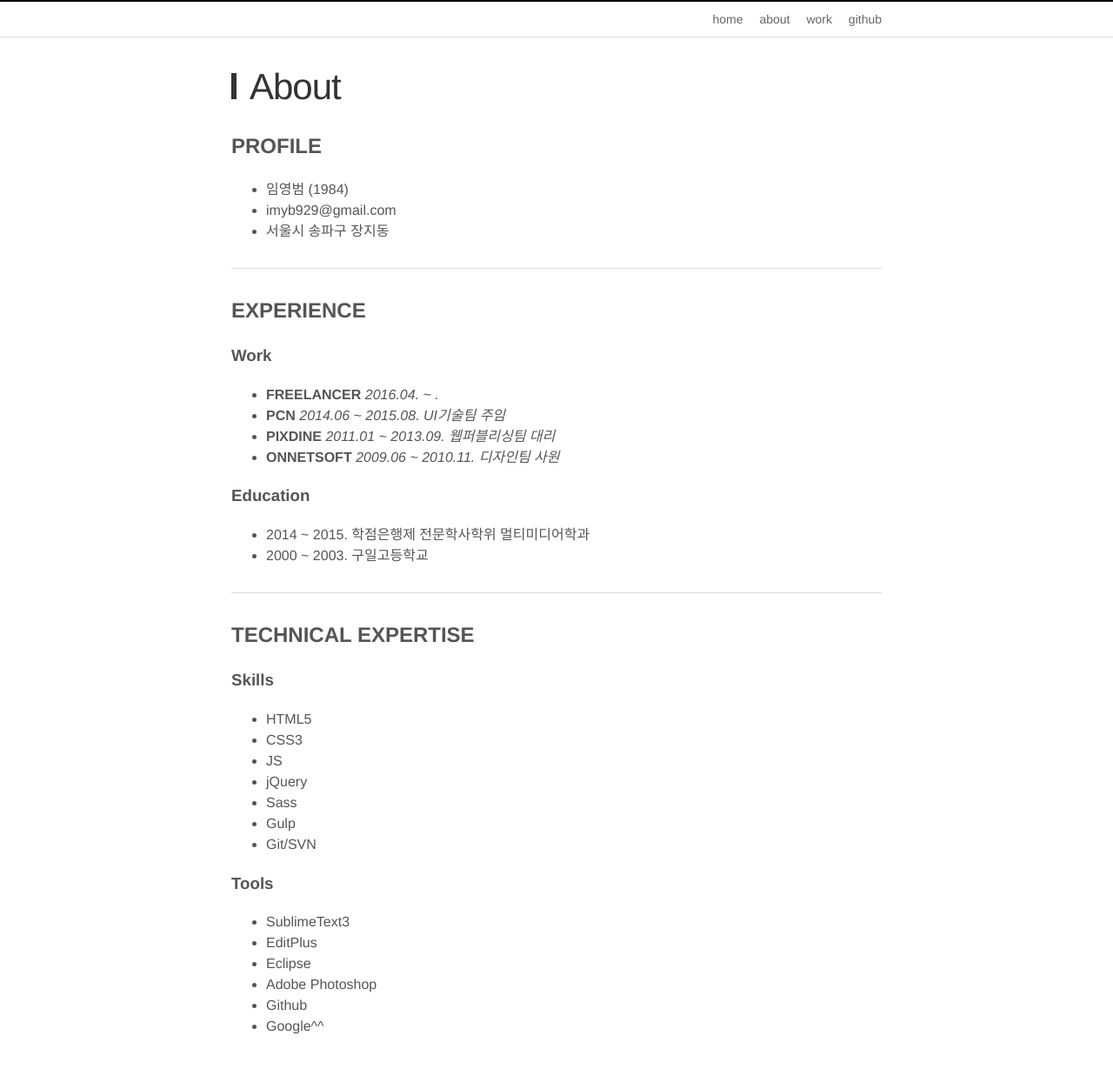
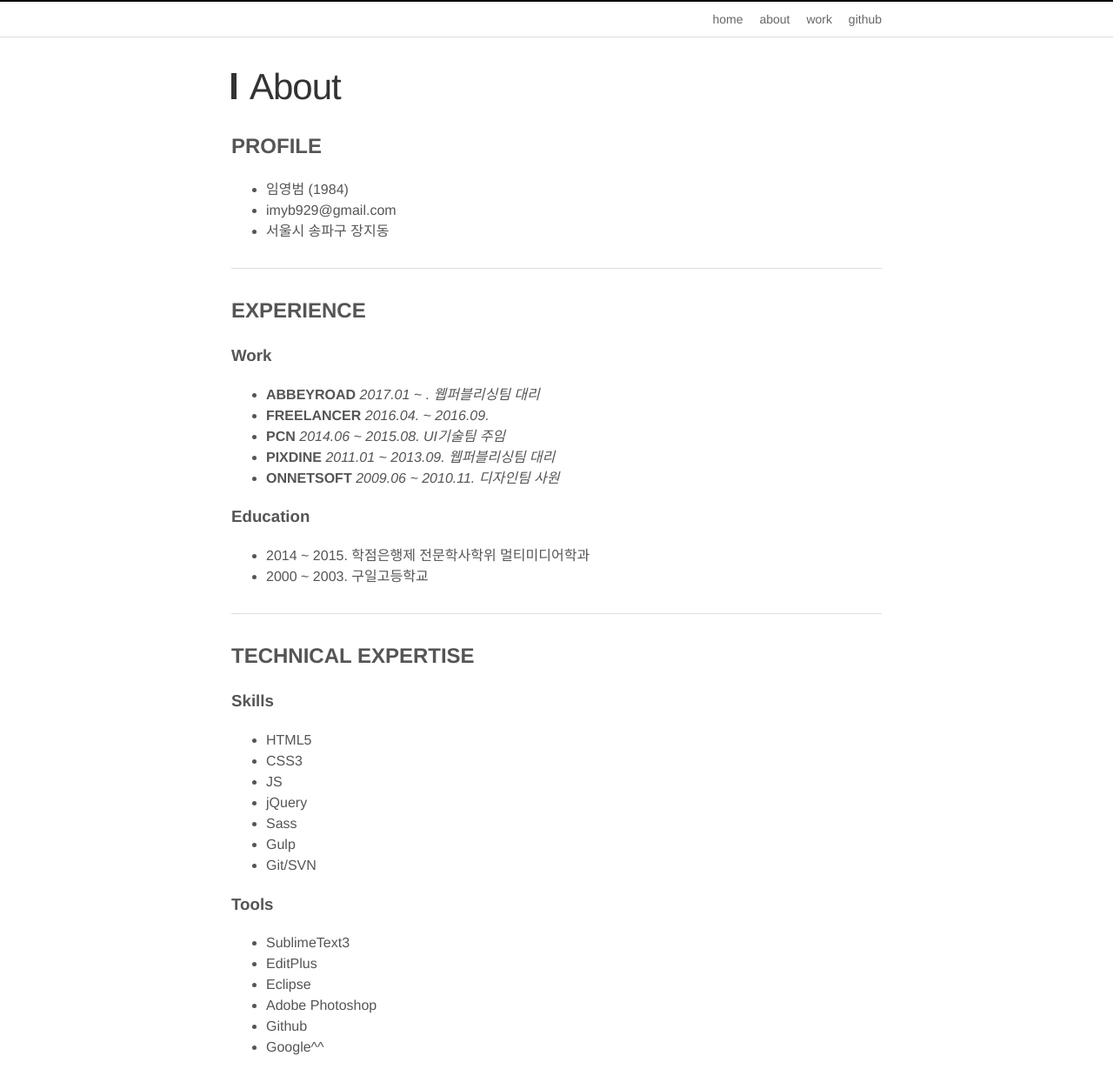
Before and after one commit to imyb/imyb.github.io, a Jekyll site: the page built from about.md, in a window 1280 px wide and 1312 px high. Shown: the top 1252 px of the window at 87% size. Built offline with Jekyll 4.4.1, drawn with Linux system fonts in a browser that asks for light colours.

Commit message:
Update about.md

```diff
--- a/about.md
+++ b/about.md
@@ -25,8 +25,10 @@ permalink: /about/
 
 ### Work
 
+- **ABBEYROAD**
+  *2017.01 ~ . 웹퍼블리싱팀 대리*
 - **FREELANCER**
-  *2016.04. ~ .*
+  *2016.04. ~ 2016.09.*
 - **PCN**
   *2014.06 ~ 2015.08. UI기술팀 주임*
 - **PIXDINE**
```
